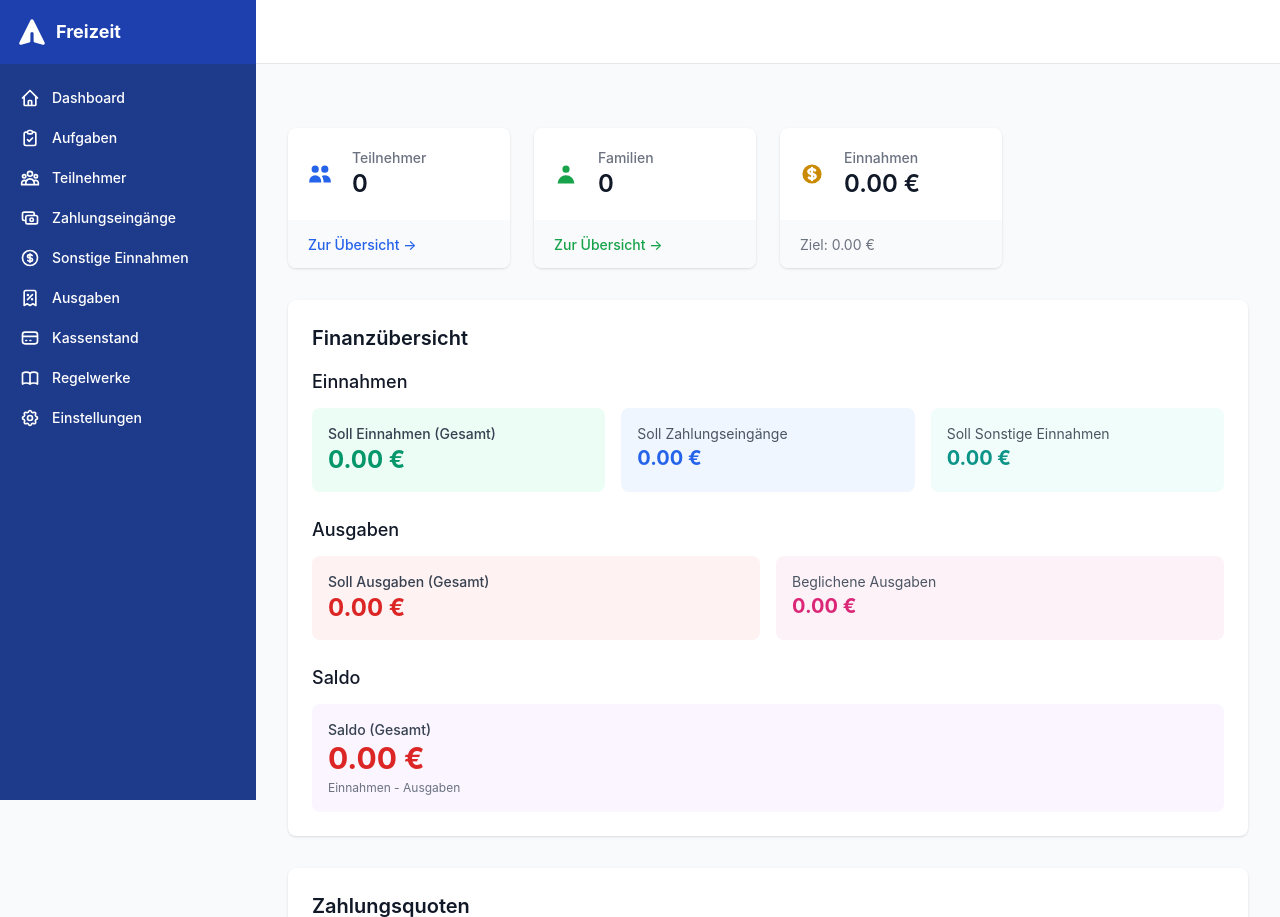
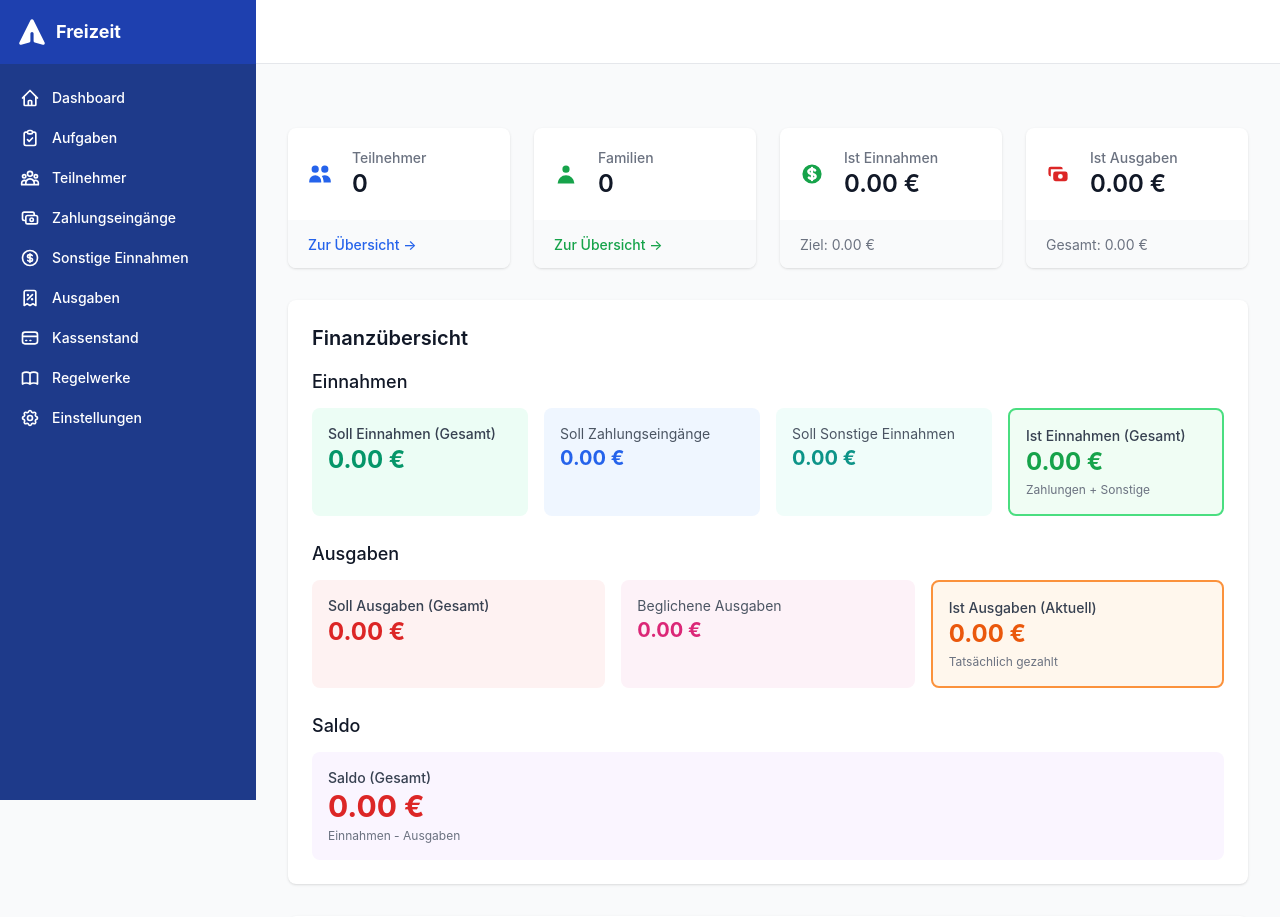
Before and after one commit to ptC7H12/MGBFreizeitplaner, a Python web app: template app/templates/dashboard.html in a window 1280 px wide. Shown: the top 917 px of the page. Run offline with Jinja, Linux system fonts and the light colour scheme; the template is opened without the code that fills it, so the values that code supplies are empty; some libraries are stand-ins or nearby versions.

Commit message:
Add: Display IST income and expenses in dashboard
Dashboard improvements:
- Added 4th widget card showing "Ist Ausgaben" with total expenses
- Updated 3rd widget to show "Ist Einnahmen (Gesamt)" instead of just payments
- Added "Ist Einnahmen (Gesamt)" card in finance overview (4 columns)
- Added "Ist Ausgaben (Aktuell)" card in expenses section (3 columns)
- IST income = Payments + Other Income (subsidies, donations)
- Changed income icon color from yellow to green for better distinction
- Shows actual received income vs expected targets

User can now see at a glance:
- Actual total income received (payments + subsidies)
- Actual expenses paid
- Progress toward expected income goals

```diff
--- a/app/templates/dashboard.html
+++ b/app/templates/dashboard.html
@@ -63,7 +63,7 @@
         <div class="p-5">
             <div class="flex items-center">
                 <div class="flex-shrink-0">
-                    <svg class="h-6 w-6 text-yellow-600" fill="currentColor" viewBox="0 0 20 20">
+                    <svg class="h-6 w-6 text-green-600" fill="currentColor" viewBox="0 0 20 20">
                         <path d="M8.433 7.418c.155-.103.346-.196.567-.267v1.698a2.305 2.305 0 01-.567-.267C8.07 8.34 8 8.114 8 8c0-.114.07-.34.433-.582zM11 12.849v-1.698c.22.071.412.164.567.267.364.243.433.468.433.582 0 .114-.07.34-.433.582a2.305 2.305 0 01-.567.267z"/>
                         <path fill-rule="evenodd" d="M10 18a8 8 0 100-16 8 8 0 000 16zm1-13a1 1 0 10-2 0v.092a4.535 4.535 0 00-1.676.662C6.602 6.234 6 7.009 6 8c0 .99.602 1.765 1.324 2.246.48.32 1.054.545 1.676.662v1.941c-.391-.127-.68-.317-.843-.504a1 1 0 10-1.51 1.31c.562.649 1.413 1.076 2.353 1.253V15a1 1 0 102 0v-.092a4.535 4.535 0 001.676-.662C13.398 13.766 14 12.991 14 12c0-.99-.602-1.765-1.324-2.246A4.535 4.535 0 0011 9.092V7.151c.391.127.68.317.843.504a1 1 0 101.511-1.31c-.563-.649-1.413-1.076-2.354-1.253V5z" clip-rule="evenodd"/>
                     </svg>
@@ -71,10 +71,10 @@
                 <div class="ml-5 w-0 flex-1">
                     <dl>
                         <dt class="text-sm font-medium text-gray-500 truncate">
-                            Einnahmen
+                            Ist Einnahmen
                         </dt>
                         <dd class="text-2xl font-semibold text-gray-900">
-                            {{ "%.2f"|format(stats.total_payments if stats else 0) }} €
+                            {{ "%.2f"|format(stats.ist_einnahmen_gesamt if stats else 0) }} €
                         </dd>
                     </dl>
                 </div>
@@ -82,7 +82,35 @@
         </div>
         <div class="bg-gray-50 px-5 py-3">
             <span class="text-sm text-gray-500">
-                Ziel: {{ "%.2f"|format(stats.total_revenue_target if stats else 0) }} €
+                Ziel: {{ "%.2f"|format(stats.soll_einnahmen_gesamt if stats else 0) }} €
+            </span>
+        </div>
+    </div>
+
+    <!-- Statistik-Karte: Ausgaben -->
+    <div class="bg-white overflow-hidden shadow rounded-lg">
+        <div class="p-5">
+            <div class="flex items-center">
+                <div class="flex-shrink-0">
+                    <svg class="h-6 w-6 text-red-600" fill="currentColor" viewBox="0 0 20 20">
+                        <path fill-rule="evenodd" d="M4 4a2 2 0 00-2 2v4a2 2 0 002 2V6h10a2 2 0 00-2-2H4zm2 6a2 2 0 012-2h8a2 2 0 012 2v4a2 2 0 01-2 2H8a2 2 0 01-2-2v-4zm6 4a2 2 0 100-4 2 2 0 000 4z" clip-rule="evenodd"/>
+                    </svg>
+                </div>
+                <div class="ml-5 w-0 flex-1">
+                    <dl>
+                        <dt class="text-sm font-medium text-gray-500 truncate">
+                            Ist Ausgaben
+                        </dt>
+                        <dd class="text-2xl font-semibold text-gray-900">
+                            {{ "%.2f"|format(stats.ausgaben_beglichen if stats else 0) }} €
+                        </dd>
+                    </dl>
+                </div>
+            </div>
+        </div>
+        <div class="bg-gray-50 px-5 py-3">
+            <span class="text-sm text-gray-500">
+                Gesamt: {{ "%.2f"|format(stats.soll_ausgaben_gesamt if stats else 0) }} €
             </span>
         </div>
     </div>
@@ -95,7 +123,7 @@
     <!-- Einnahmen -->
     <div class="mb-6">
         <h3 class="text-lg font-medium text-gray-900 mb-3">Einnahmen</h3>
-        <div class="grid grid-cols-1 md:grid-cols-3 gap-4">
+        <div class="grid grid-cols-1 md:grid-cols-4 gap-4">
             <div class="bg-emerald-50 p-4 rounded-lg">
                 <p class="text-sm font-medium text-gray-700">Soll Einnahmen (Gesamt)</p>
                 <p class="text-2xl font-bold text-emerald-600">{{ "%.2f"|format(stats.soll_einnahmen_gesamt if stats else 0) }} €</p>
@@ -108,13 +136,18 @@
                 <p class="text-sm text-gray-600">Soll Sonstige Einnahmen</p>
                 <p class="text-xl font-bold text-teal-600">{{ "%.2f"|format(stats.soll_sonstige_einnahmen if stats else 0) }} €</p>
             </div>
+            <div class="bg-green-50 p-4 rounded-lg border-2 border-green-400">
+                <p class="text-sm font-medium text-gray-700">Ist Einnahmen (Gesamt)</p>
+                <p class="text-2xl font-bold text-green-600">{{ "%.2f"|format(stats.ist_einnahmen_gesamt if stats else 0) }} €</p>
+                <p class="text-xs text-gray-500 mt-1">Zahlungen + Sonstige</p>
+            </div>
         </div>
     </div>
 
     <!-- Ausgaben -->
     <div class="mb-6">
         <h3 class="text-lg font-medium text-gray-900 mb-3">Ausgaben</h3>
-        <div class="grid grid-cols-1 md:grid-cols-2 gap-4">
+        <div class="grid grid-cols-1 md:grid-cols-3 gap-4">
             <div class="bg-red-50 p-4 rounded-lg">
                 <p class="text-sm font-medium text-gray-700">Soll Ausgaben (Gesamt)</p>
                 <p class="text-2xl font-bold text-red-600">{{ "%.2f"|format(stats.soll_ausgaben_gesamt if stats else 0) }} €</p>
@@ -122,6 +155,11 @@
             <div class="bg-pink-50 p-4 rounded-lg">
                 <p class="text-sm text-gray-600">Beglichene Ausgaben</p>
                 <p class="text-xl font-bold text-pink-600">{{ "%.2f"|format(stats.ausgaben_beglichen if stats else 0) }} €</p>
+            </div>
+            <div class="bg-orange-50 p-4 rounded-lg border-2 border-orange-400">
+                <p class="text-sm font-medium text-gray-700">Ist Ausgaben (Aktuell)</p>
+                <p class="text-2xl font-bold text-orange-600">{{ "%.2f"|format(stats.ausgaben_beglichen if stats else 0) }} €</p>
+                <p class="text-xs text-gray-500 mt-1">Tatsächlich gezahlt</p>
             </div>
         </div>
     </div>
```
